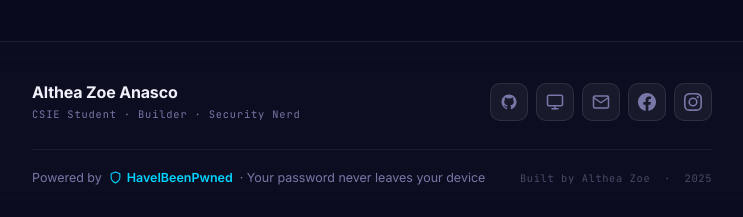
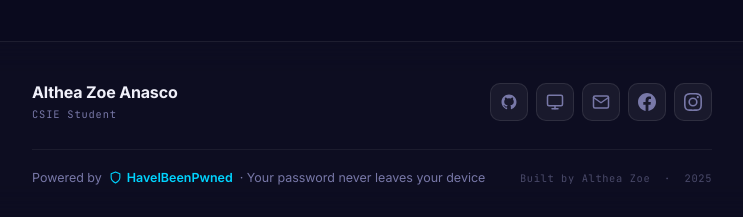
Before and after one commit to zooeeem/wasmypasswordleaked, a Flask app: page / in a window 1280 px wide. Shown: the part 2389-2606 px from the top of the page, without its empty margins (268-1011 px from the left). Run offline with Flask 3, Linux system fonts and the light colour scheme.

Commit message:
fix footer tagline

```diff
--- a/templates/index.html
+++ b/templates/index.html
@@ -1015,7 +1015,7 @@
       <div class="footer-top">
         <div class="footer-brand">
           <div class="footer-name">Althea Zoe Anasco</div>
-          <div class="footer-tagline">CSIE Student · Builder · Security Nerd</div>
+          <div class="footer-tagline">CSIE Student</div>
         </div>
         <div class="footer-links">
           <!-- GitHub -->
```
